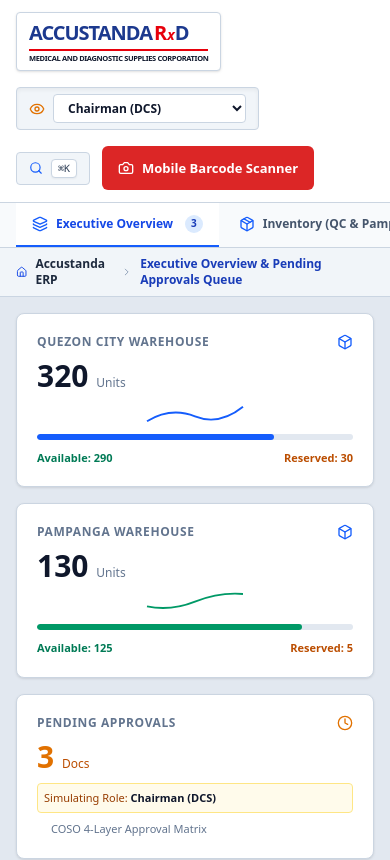
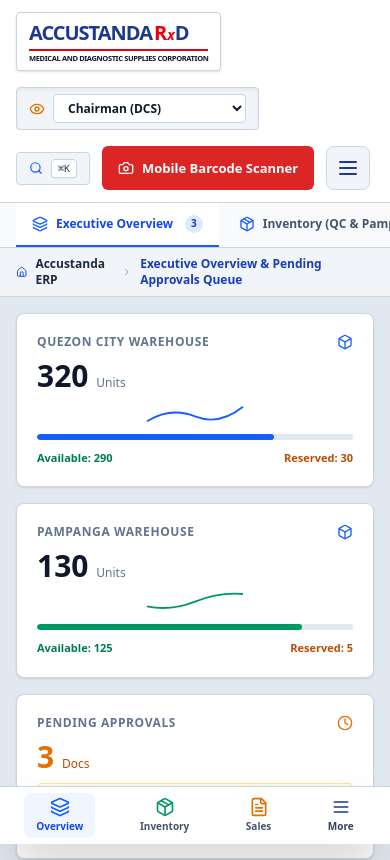
Before and after one commit to ItsAdventureTime/portfolio-accustandard, a Next.js app: page / in a window 390 px wide. Shown: the top 860 px of the page. Built offline with nearby package versions, Linux system fonts and the light colour scheme.

Commit message:
feat: implement 2026 Mobile Radical Reachability architecture with persistent Mobile Bottom Nav Bar and slide-over navigation drawer

```diff
--- a/src/app/page.tsx
+++ b/src/app/page.tsx
@@ -35,10 +35,12 @@ import {
   Edit,
   X,
   Compass,
-  Home
+  Home,
+  Menu
 } from 'lucide-react';
 import { BarcodeScannerModal } from '@/components/scanner/BarcodeScannerModal';
 import { CommandPaletteModal } from '@/components/navigation/CommandPaletteModal';
+import { MobileNavDrawer } from '@/components/navigation/MobileNavDrawer';
 import { QuotationPDF, QuotationData } from '@/components/documents/QuotationPDF';
 import { StatementOfAccountPDF, SOAData } from '@/components/documents/StatementOfAccountPDF';
 
@@ -84,6 +86,7 @@ export default function DashboardHome() {
   const [activeTab, setActiveTab] = useState<'overview' | 'inventory' | 'quotations' | 'soa' | 'purchasing' | 'rfp' | 'admin'>('overview');
   const [isScannerOpen, setIsScannerOpen] = useState(false);
   const [isCommandPaletteOpen, setIsCommandPaletteOpen] = useState(false);
+  const [isMobileDrawerOpen, setIsMobileDrawerOpen] = useState(false);
   const [viewAsRole, setViewAsRole] = useState<string>('Chairman (DCS)');
   const [searchQuery, setSearchQuery] = useState('');
   const [toastMessage, setToastMessage] = useState<string | null>(null);
@@ -472,10 +475,18 @@ export default function DashboardHome() {
           </div>
           <button
             onClick={() => setIsScannerOpen(true)}
-            className="btn-danger-red text-xs active:scale-95 transition touch-target"
+            className="hidden sm:inline-flex btn-danger-red text-xs active:scale-95 transition touch-target"
           >
             <Camera className="w-4 h-4" />
             <span>Mobile Barcode Scanner</span>
+          </button>
+          {/* Mobile Hamburger Menu Toggle Button */}
+          <button
+            onClick={() => setIsMobileDrawerOpen(true)}
+            className="md:hidden p-2 text-slate-700 bg-slate-100 hover:bg-slate-200 border border-slate-300 rounded-lg touch-target flex items-center justify-center"
+            aria-label="Open Mobile Menu"
+          >
+            <Menu className="w-6 h-6 text-blue-900" />
           </button>
         </div>
       </header>
@@ -1189,6 +1200,70 @@ export default function DashboardHome() {
           showNotification(`Navigated to section: ${tabKey}`);
         }}
       />
+
+      {/* Mobile Navigation Slide-Over Drawer */}
+      <MobileNavDrawer
+        isOpen={isMobileDrawerOpen}
+        onClose={() => setIsMobileDrawerOpen(false)}
+        activeTab={activeTab}
+        onSelectTab={(tabKey) => {
+          setActiveTab(tabKey);
+          showNotification(`Navigated to: ${tabKey}`);
+        }}
+        viewAsRole={viewAsRole}
+        onChangeRole={(role) => {
+          setViewAsRole(role);
+          showNotification(`Switched role to: ${role}`);
+          addAuditLog(`Impersonated role: ${role}`);
+        }}
+        onOpenScanner={() => setIsScannerOpen(true)}
+        onOpenCommandPalette={() => setIsCommandPaletteOpen(true)}
+        approvalsCount={approvalsList.length}
+        inventoryCount={inventoryList.length}
+        soaCount={soaData.rows.length}
+        auditCount={auditLogs.length}
+      />
+
+      {/* Mobile Bottom Navigation Bar (Persistent Thumb Zone Navigation for Mobile <768px) */}
+      <div className="md:hidden fixed bottom-0 left-0 right-0 z-40 bg-white border-t border-slate-300 shadow-2xl px-2 py-1.5 flex justify-around items-center text-[10px] font-semibold text-slate-600 no-print">
+        <button
+          onClick={() => setActiveTab('overview')}
+          className={`flex flex-col items-center py-1 px-3 rounded-lg transition ${
+            activeTab === 'overview' ? 'text-blue-700 font-extrabold bg-blue-50' : 'hover:text-slate-900'
+          }`}
+        >
+          <Layers className="w-5 h-5 mb-0.5 text-blue-600" />
+          <span>Overview</span>
+        </button>
+
+        <button
+          onClick={() => setActiveTab('inventory')}
+          className={`flex flex-col items-center py-1 px-3 rounded-lg transition ${
+            activeTab === 'inventory' ? 'text-emerald-700 font-extrabold bg-emerald-50' : 'hover:text-slate-900'
+          }`}
+        >
+          <Package className="w-5 h-5 mb-0.5 text-emerald-600" />
+          <span>Inventory</span>
+        </button>
+
+        <button
+          onClick={() => setActiveTab('quotations')}
+          className={`flex flex-col items-center py-1 px-3 rounded-lg transition ${
+            activeTab === 'quotations' || activeTab === 'soa' ? 'text-amber-700 font-extrabold bg-amber-50' : 'hover:text-slate-900'
+          }`}
+        >
+          <FileText className="w-5 h-5 mb-0.5 text-amber-600" />
+          <span>Sales</span>
+        </button>
+
+        <button
+          onClick={() => setIsMobileDrawerOpen(true)}
+          className="flex flex-col items-center py-1 px-3 rounded-lg text-slate-700 hover:text-blue-900"
+        >
+          <Menu className="w-5 h-5 mb-0.5 text-blue-900" />
+          <span>More</span>
+        </button>
+      </div>
     </div>
   );
 }
```
